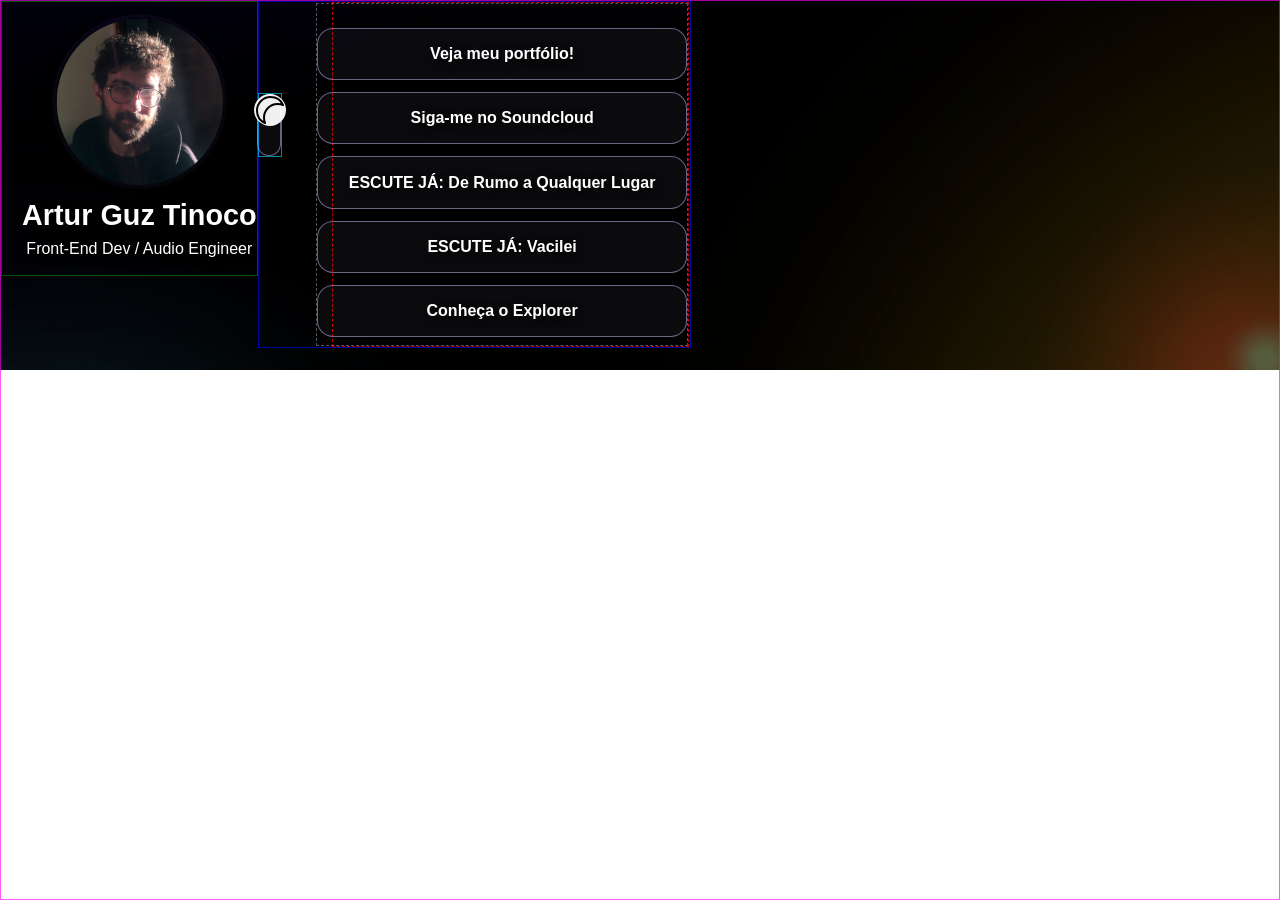
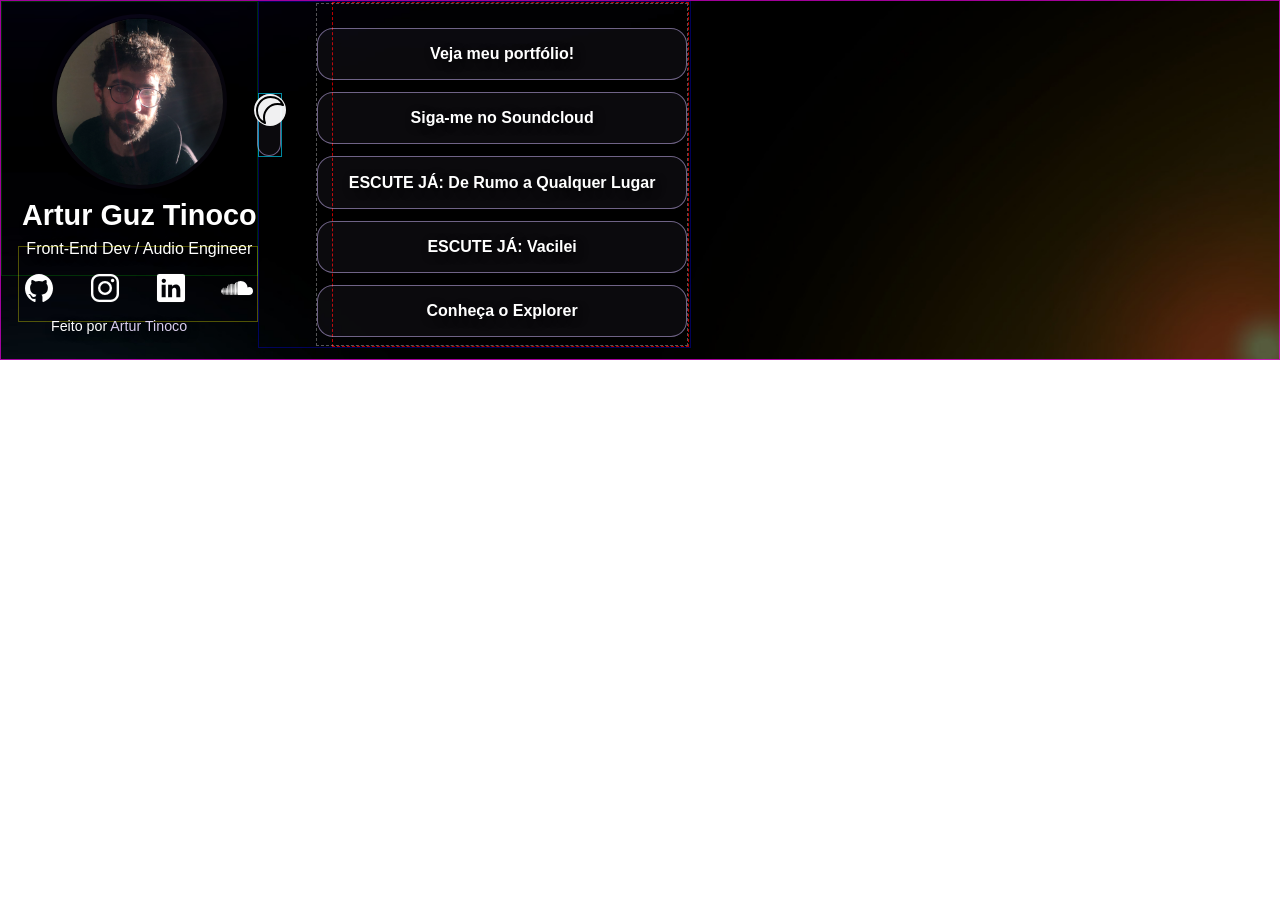
Before and after one commit to arturtinoco/rocketseat-courses, a plain HTML site: page projeto-cartao-de-visita/index.html in a window 1280 px wide. After the commit the page ends 800 px from the top, so only its background shows below. Drawn offline with nearby package versions, Linux system fonts and the light colour scheme.

Commit message:
Hopeful landscape deploy

```diff
--- a/projeto-cartao-de-visita/styles/media-queries.css
+++ b/projeto-cartao-de-visita/styles/media-queries.css
@@ -26,7 +26,7 @@
 
 @media screen and (min-width: 700px) {
     html {
-        height: 370px;
+        max-height: 370px;
         overflow-y: hidden;
     }
 
@@ -36,12 +36,13 @@
         flex-direction: row;
         flex-wrap: wrap;
         align-content: space-between;
-        height: 370px;
+        height: 360px;
+        overflow-y: hidden;
 
     }
 
     header {
-        border: 1px solid rgba(0, 126, 6, 0.651);
+        border: 1px solid rgba(0, 126, 6, 0.363);
         display: flex;
         flex-direction: column;
         align-items: center;
@@ -56,7 +57,7 @@
     }
 
     main {
-        border: 1px solid rgba(0, 4, 248, 0.651);
+        border: 1px solid rgba(0, 4, 248, 0.356);
         flex-direction: row;
         align-content: space-evenly;
         align-self: flex-start;
@@ -102,10 +103,11 @@
     }
 
     section#social {
-        position: relative;
-        bottom: 62%;
-        right: 2%;
-        width: 300px;
+        border: 1px solid rgba(255, 255, 0, 0.315);
+        position: absolute;
+        width: 240px;
+        margin-top: 245px;
+        margin-left: 17px;
         padding-top: 8px;
     }
 
@@ -120,12 +122,10 @@
 
     footer {
         display: flex;
-        align-self: flex-start;
-        align-items: flex-start;
-        position: relative;
-        bottom: 54%;
-        right: 33.5%;
+        align-self: flex-end;
+        position: absolute;
         font-size: 0.89em;
+        margin: 0px 0px 25px 50px;
         padding: 0;
     }
 }
--- a/projeto-cartao-de-visita/styles/style.css
+++ b/projeto-cartao-de-visita/styles/style.css
@@ -35,7 +35,6 @@
 body {
     background: var(--bg-url) no-repeat bottom center/cover;
     height: 100vh;
-    min-height: 900px;
     margin: 0;
     padding: 0;
 }
```
